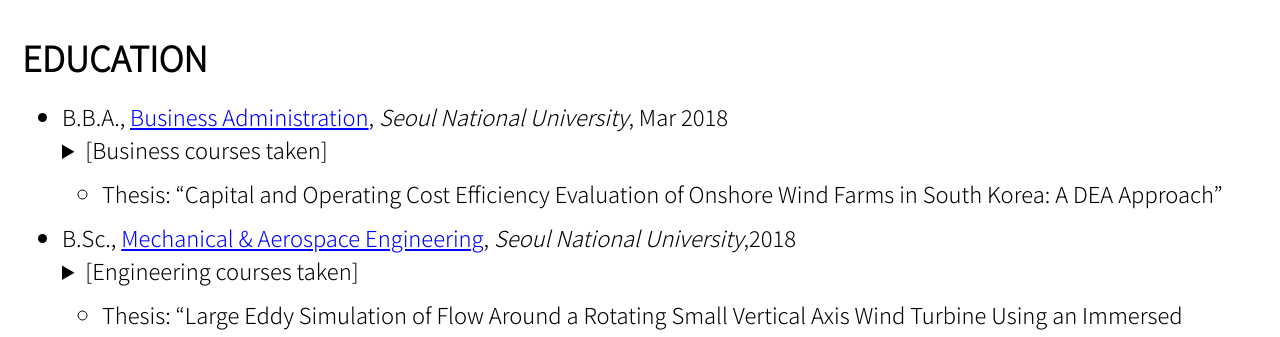
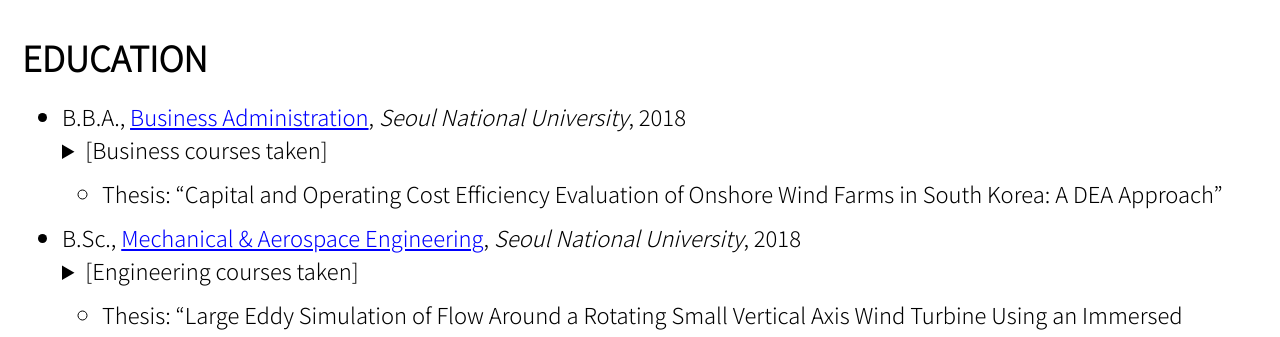
Before and after one commit to jun9303/jun9303.github.io, a Jekyll site: the page built from _pages/about.md, in a window 1280 px wide and 900 px high, scrolled down 562 px. Shown: the part 160-497 px from the top of the window. Built offline with Jekyll 4.4.1, drawn with Linux system fonts in a browser that asks for light colours; cached includes are drawn as plain includes; nearby versions of some CDN libraries.

Commit message:
modified:   about.md

```diff
--- a/_pages/about.md
+++ b/_pages/about.md
@@ -17,14 +17,14 @@ feature_row:
 
 # EDUCATION
 
-- B.B.A., [Business Administration](http://cba.snu.ac.kr/en), *Seoul National University*, Mar 2018
+- B.B.A., [Business Administration](http://cba.snu.ac.kr/en), *Seoul National University*, 2018
     <details>
       <summary>[Business courses taken]</summary>
 
       <small>Capital Markets and Accounting, Corporate Strategy, Fundamentals of Economics, Human Resource Management, International Business Management, Management Information System, Management Science, Managerial Accounting, Marketing Management, Mathematics for Economics, Operations Management, Principles of Accounting, Principles of Management (GPA of 4.18/4.3)</small>
     </details>
   + Thesis: "Capital and Operating Cost Efficiency Evaluation of Onshore Wind Farms in South Korea: A DEA Approach"
-- B.Sc., [Mechanical & Aerospace Engineering](http://me.snu.ac.kr/eng), *Seoul National University*,2018
+- B.Sc., [Mechanical & Aerospace Engineering](http://me.snu.ac.kr/eng), *Seoul National University*, 2018
     <details>
       <summary>[Engineering courses taken]</summary>
 
```
